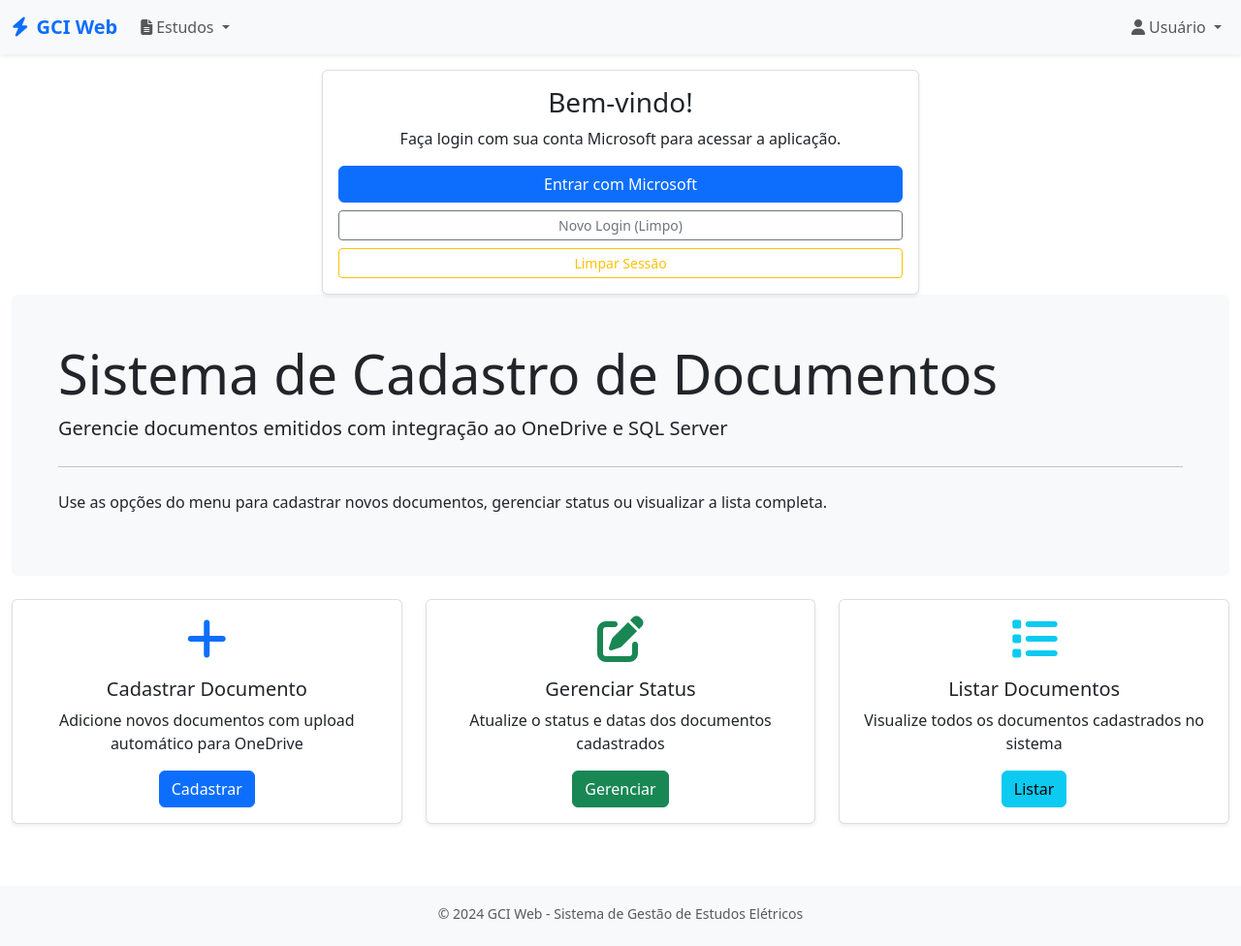
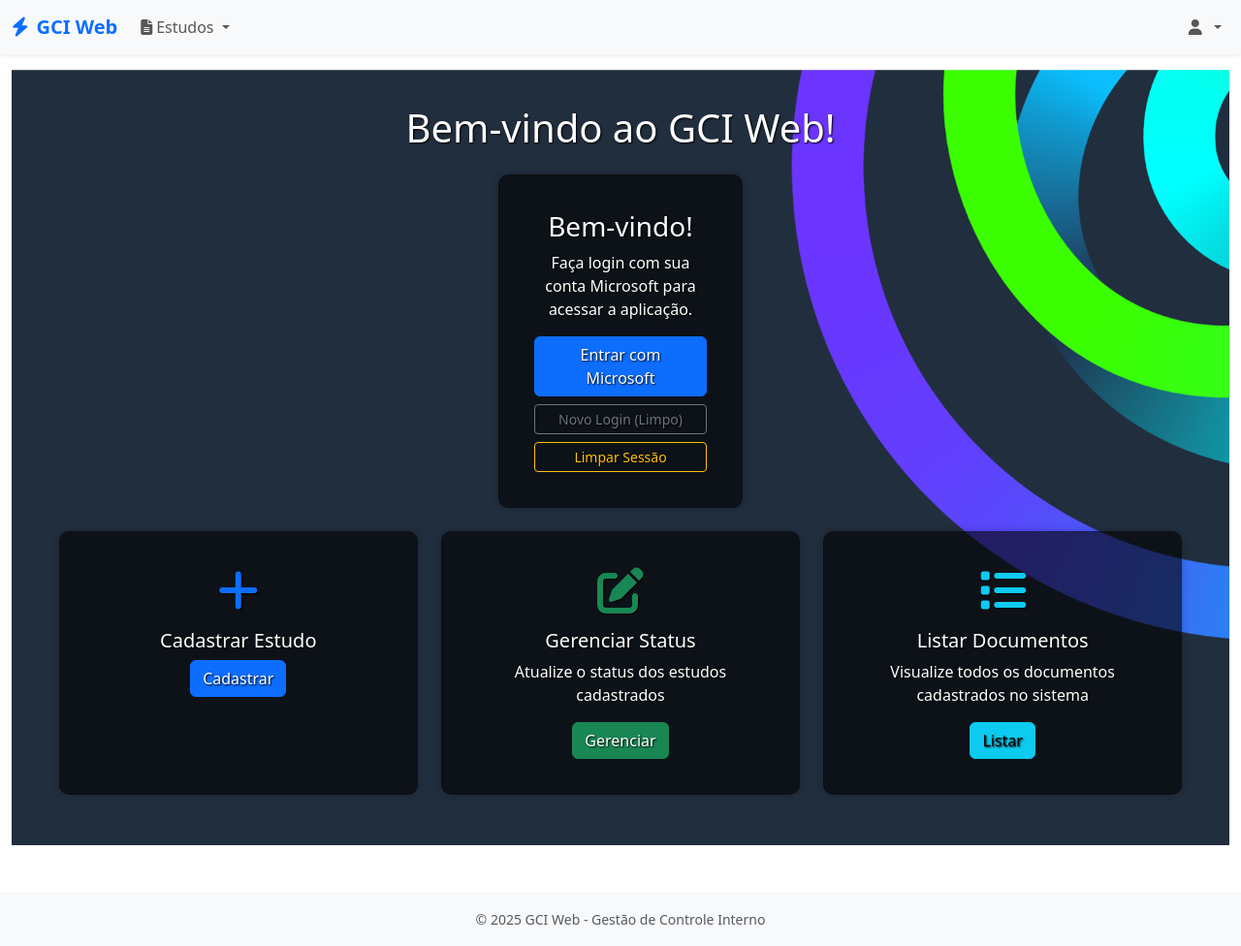
Before and after one commit to EDP-DDPE/GCIWeb, a Flask app: template app/main/templates/main/index.html in a window 1280 px wide. Shown: the whole page at 97% size. Before the commit the page ends 948 px from the top, so only its background shows below. Run offline with Flask 3, Linux system fonts and the light colour scheme; the template is opened without the code that fills it, so the values that code supplies are empty; parts of the project's set-up code (start-up, migrations or seed data) failed here and were passed over; some libraries are stand-ins or nearby versions.

Commit message:
Página User adicionada e background no Main

```diff
--- a/app/main/__init__.py
+++ b/app/main/__init__.py
@@ -78,6 +78,7 @@ def create_app(test_config=None):
     from app.cadastro.routes import cadastro_bp
     from app.listar.routes import listar_bp
     from app.api.routes import api_bp
+    from app.user.routes import user_bp
 
     app.register_blueprint(create_auth_blueprint(redirect_path="/callback"), url_prefix="/auth")
     # REDIRECT_URI deve ser http://localhost:5000/auth/callback
@@ -86,6 +87,7 @@ def create_app(test_config=None):
     app.register_blueprint(main_bp)
     app.register_blueprint(listar_bp)
     app.register_blueprint(api_bp)
+    app.register_blueprint(user_bp)
 
     # with app.app_context():
     #     print("\n[DEBUG] Rotas registradas:")
--- /dev/null
+++ b/app/main/static/style.css
@@ -0,0 +1,23 @@
+.fundo-index {
+    background-image: url("/static/images/background.png");
+    background-size: cover;
+    background-repeat: no-repeat;
+    background-position: center;
+    height: 100vh;
+    display: flex;
+    flex-direction: column;
+    align-items: center;
+    justify-content: center;
+    color: white;
+    text-shadow: 1px 1px 2px black;
+}
+
+
+
+.card {
+    background-color: rgba(0, 0, 0, 0.6);
+    color: white;
+    padding: 20px;
+    border-radius: 10px;
+    box-shadow: 0 0 10px rgba(0,0,0,0.2);
+}
--- a/app/main/templates/main/index.html
+++ b/app/main/templates/main/index.html
@@ -2,7 +2,22 @@
 {% extends "base.html" %}
 
 {% block content %}
-{% if not session.user %}
+
+<link rel="stylesheet" href="{{ url_for('static', filename='style.css') }}">
+
+<!--<style>-->
+<!--    body {-->
+<!--        background-image: url("{{ url_for('static', filename='/images/background.png') }}");-->
+<!--        background-size: cover;-->
+<!--        background-repeat: no-repeat;-->
+<!--        background-position: center;-->
+<!--    }-->
+<!--</style>-->
+
+<div class="fundo-index">
+    <h1 class="text-center mb-4">Bem-vindo ao GCI Web!</h1>
+
+    {% if not session.user %}
     <div class="row justify-content-center">
         <div class="col-md-6">
             <div class="card">
@@ -24,59 +39,15 @@
             </div>
         </div>
     </div>
-{% else %}
-    <div class="row">
-        <div class="col-md-8">
-           <!-- <h2>Dashboard</h2>
-            --<p>Login: {{ session.user.preferred_username }}</p> -->
 
-
-                    <div class="card">
-                        <div class="card-body">
-                            <h5 class="card-title">Perfil Microsoft</h5>
-                            <p class="card-text">Visualize informações do Microsoft Graph.</p>
-                            <a href="{{ url_for('main.me') }}" class="btn btn-info">Ver Perfil</a>
-                        </div>
-                    </div>
-
-
-        </div>
-
-        <div class="col-md-4">
-            <div class="card">
-                <div class="card-header">
-                    <h6>Informações do Usuário</h6>
-                </div>
-                <div class="card-body">
-                    <p><strong>Nome:</strong> {{ session.user.name }}</p>
-                    <p><strong>Email:</strong> {{ session.user.preferred_username }}</p>
-                    {% if session.user.job_title %}
-                    <p><strong>Cargo:</strong> {{ session.user.job_title }}</p>
-                    {% endif %}
-                </div>
-            </div>
-        </div>
-    </div>
 {% endif %}
-
-<div class="row">
-    <div class="col-12">
-        <div class="jumbotron bg-light p-5 rounded">
-            <h1 class="display-4">Sistema de Cadastro de Documentos</h1>
-            <p class="lead">Gerencie documentos emitidos com integração ao OneDrive e SQL Server</p>
-            <hr class="my-4">
-            <p>Use as opções do menu para cadastrar novos documentos, gerenciar status ou visualizar a lista completa.</p>
-        </div>
-    </div>
-</div>
 
 <div class="row mt-4">
     <div class="col-md-4 mb-3">
         <div class="card h-100">
             <div class="card-body text-center">
                 <i class="fas fa-plus fa-3x text-primary mb-3"></i>
-                <h5 class="card-title">Cadastrar Documento</h5>
-                <p class="card-text">Adicione novos documentos com upload automático para OneDrive</p>
+                <h5 class="card-title">Cadastrar Estudo</h5>
                 <a href="{{ url_for('cadastro.cadastro_estudo') }}" class="btn btn-primary">Cadastrar</a>
             </div>
         </div>
@@ -87,7 +58,7 @@
             <div class="card-body text-center">
                 <i class="fas fa-edit fa-3x text-success mb-3"></i>
                 <h5 class="card-title">Gerenciar Status</h5>
-                <p class="card-text">Atualize o status e datas dos documentos cadastrados</p>
+                <p class="card-text">Atualize o status dos estudos cadastrados</p>
                 <a href="" class="btn btn-success">Gerenciar</a>
             </div>
         </div>
@@ -104,4 +75,10 @@
         </div>
     </div>
 </div>
+
+
+</div>
+
+
+
 {% endblock %}
--- a/app/templates/base.html
+++ b/app/templates/base.html
@@ -90,7 +90,7 @@
     <!-- Navbar -->
     <nav class="navbar navbar-expand-lg navbar-light bg-light shadow-sm">
         <div class="container-fluid">
-            <a class="navbar-brand" href="{{ url_for('cadastro.listar_estudos') }}">
+            <a class="navbar-brand" href="{{ url_for('main.home') }}">
                 <i class="fas fa-bolt me-2"></i>GCI Web
             </a>
 
@@ -108,7 +108,7 @@
                             <li><a class="dropdown-item" href="{{ url_for('cadastro.cadastro_estudo') }}">
                                 <i class="fas fa-plus me-2"></i>Novo Estudo
                             </a></li>
-                            <li><a class="dropdown-item" href="{{ url_for('cadastro.listar_estudos') }}">
+                            <li><a class="dropdown-item" href="{{ url_for('listar.listar') }}">
                                 <i class="fas fa-list me-2"></i>Listar Estudos
                             </a></li>
                         </ul>
@@ -118,12 +118,15 @@
                 <ul class="navbar-nav">
                     <li class="nav-item dropdown">
                         <a class="nav-link dropdown-toggle" href="#" id="userDropdown" role="button" data-bs-toggle="dropdown">
-                            <i class="fas fa-user me-1"></i>Usuário
+                            <i class="fas fa-user me-1"></i>
+                            {% if session.user %}
+                                {{session.user.name}}
+                            {% endif %}
                         </a>
                         <ul class="dropdown-menu dropdown-menu-end">
-                            <li><a class="dropdown-item" href="#"><i class="fas fa-user-cog me-2"></i>Perfil</a></li>
+                            <li><a class="dropdown-item" href="{{ url_for('user.user') }}"><i class="fas fa-user-cog me-2"></i>Perfil</a></li>
                             <li><hr class="dropdown-divider"></li>
-                            <li><a class="dropdown-item" href="#"><i class="fas fa-sign-out-alt me-2"></i>Sair</a></li>
+                            <li><a class="dropdown-item" href="{{ url_for('auth.logout') }}"><i class="fas fa-sign-out-alt me-2"></i>Sair</a></li>
                         </ul>
                     </li>
                 </ul>
@@ -162,7 +165,7 @@
     <!-- Footer -->
     <footer class="bg-light text-center text-muted py-3 mt-5">
         <div class="container">
-            <small>&copy; 2024 GCI Web - Sistema de Gestão de Estudos Elétricos</small>
+            <small>&copy; 2025 GCI Web - Gestão de Controle Interno</small>
         </div>
     </footer>
 
--- a/todo.py
+++ b/todo.py
@@ -8,4 +8,6 @@
     ## Feito
 #TODO ALterar data transgressão para prazo interno
     ## Feito
-#TODO Salvar anexos por protocolo
+#TODO Salvar anexos por protocolo.
+
+#TODO melhorar relação entre Tipo_pedido, tipo_analise
```
Also changed, not shown: app/main/routes.py (+1 -17 lines), app/models.py (+94 -54 lines), app/user/routes.py (added, +43 -0 lines), app/user/templates/user/user.html (added, +46 -0 lines), app/main/static/images/background.png (added), app/user/__init__.py (added), app/user/templates.py (added).
